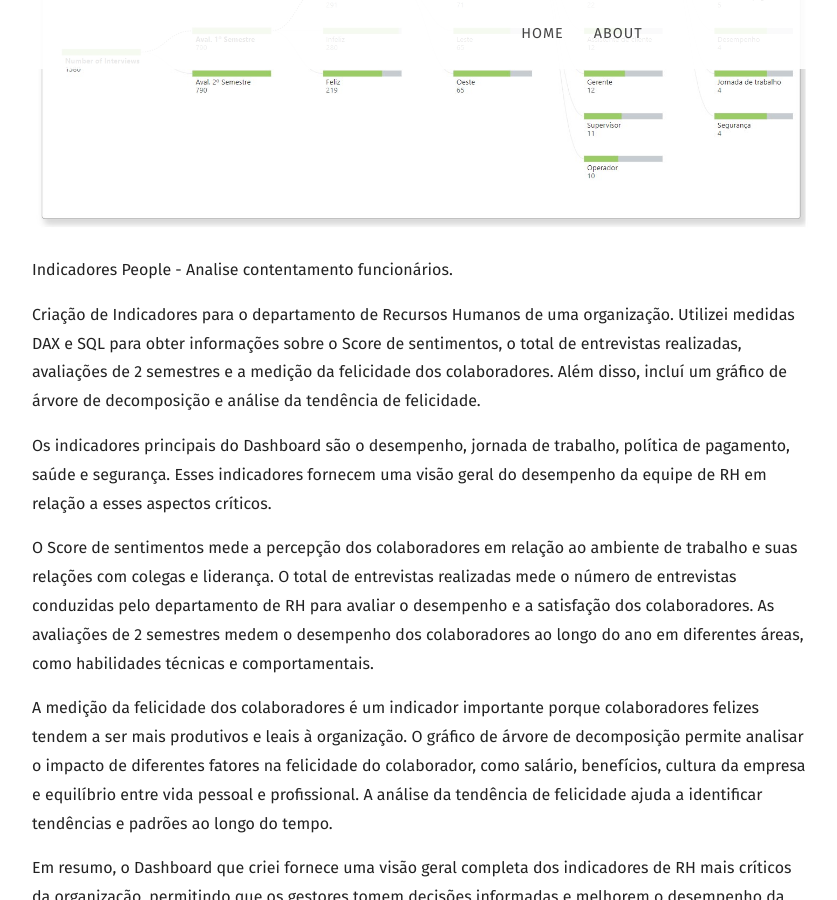
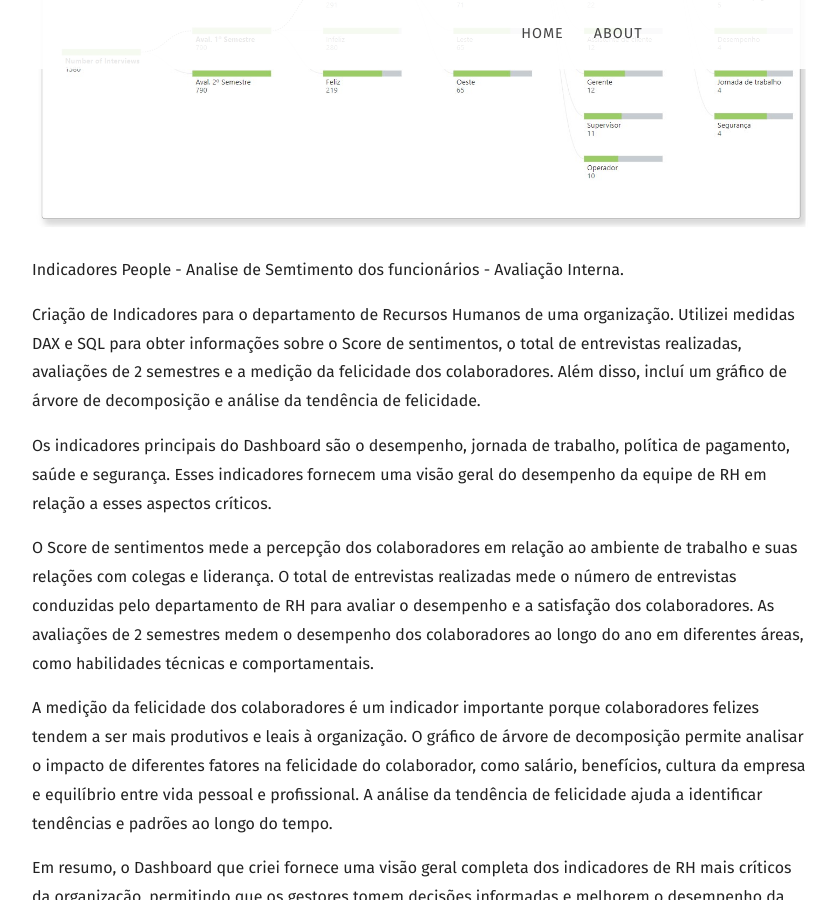
Before and after one commit to Giovanacarmazio/Portifolio, a Jekyll site: the page built from _posts/2023-05-01-Indicadores Recursos Humanos.md, in a window 1280 px wide and 900 px high, scrolled down 1896 px. Shown: the whole window, without its empty margins (58-895 px from the left). Built offline with Jekyll 4.4.1, drawn with Linux system fonts in a browser that asks for light colours; nearby versions of some CDN libraries; some web fonts are replaced; library files that are not in the unit come from our copies.

Commit message:
Update 2023-05-01-Indicadores Recursos Humanos.md

```diff
--- a/_posts/2023-05-01-Indicadores Recursos Humanos.md
+++ b/_posts/2023-05-01-Indicadores Recursos Humanos.md
@@ -16,7 +16,7 @@ recipe:
 ![](https://raw.githubusercontent.com/Giovanacarmazio/portifolio/main/images/Indicadores%20People%201%20.jpg)
 ![](https://raw.githubusercontent.com/Giovanacarmazio/portifolio/main/images/Indicadores%20People%202.jpg)
 
-Indicadores People - Analise contentamento funcionários.
+Indicadores People - Analise de Semtimento dos funcionários - Avaliação Interna.
 
 Criação de Indicadores para o departamento de Recursos Humanos de uma organização. Utilizei medidas DAX e SQL para obter informações sobre o Score de sentimentos, o total de entrevistas realizadas, avaliações de 2 semestres e a medição da felicidade dos colaboradores. Além disso, incluí um gráfico de árvore de decomposição e análise da tendência de felicidade.
 
```
